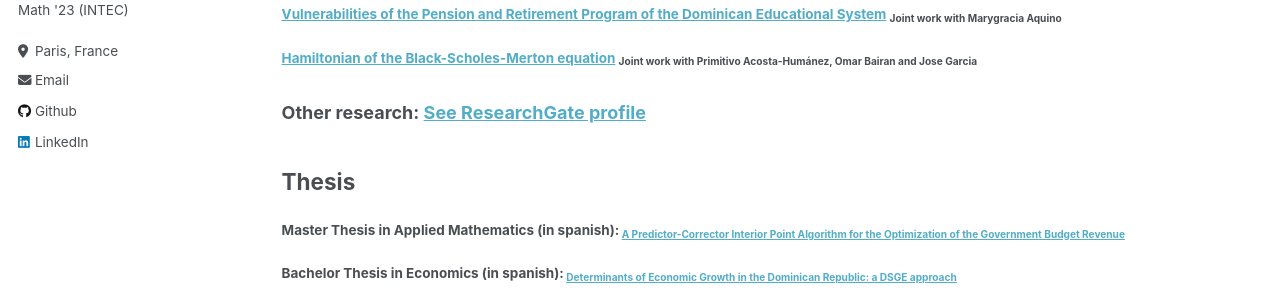
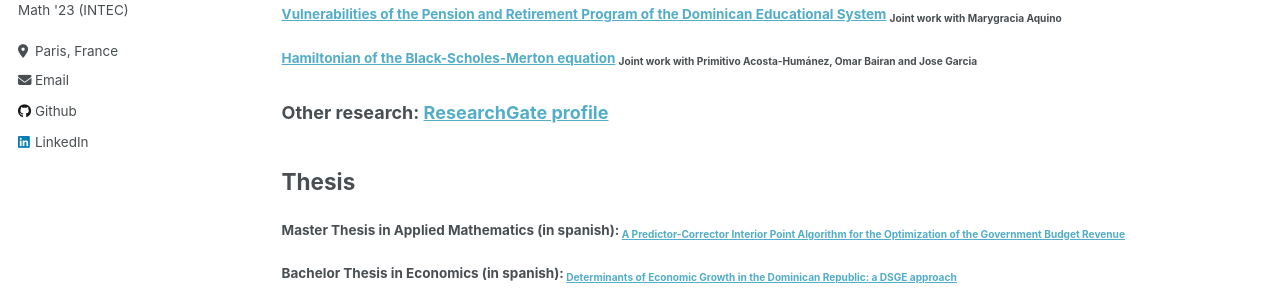
Before and after one commit to briamguerrerob/briamguerrerob.github.io, a Jekyll site: the page built from _pages/research.md, in a window 1280 px wide and 1046 px high. Shown: the part 387-682 px from the top of the window. Built offline with Jekyll 4.4.1, drawn with Linux system fonts in a browser that asks for light colours.

Commit message:
Update research.md

```diff
--- a/_pages/research.md
+++ b/_pages/research.md
@@ -18,7 +18,7 @@ My research interests are Labor Economics, Development Economics and Applied Eco
 
 #### [Hamiltonian of the Black-Scholes-Merton equation](https://www.researchgate.net/publication/376391779_Hamiltonian_of_the_Black-Scholes-Merton_equation) <sub> Joint work with Primitivo Acosta-Humánez, Omar Bairan and Jose Garcia <sub>
 
-### Other research: [See ResearchGate profile](https://www.researchgate.net/profile/Briam-Guerrero-2/research)
+### Other research: [ResearchGate profile](https://www.researchgate.net/profile/Briam-Guerrero-2/research)
 
 
 ## Thesis
```
